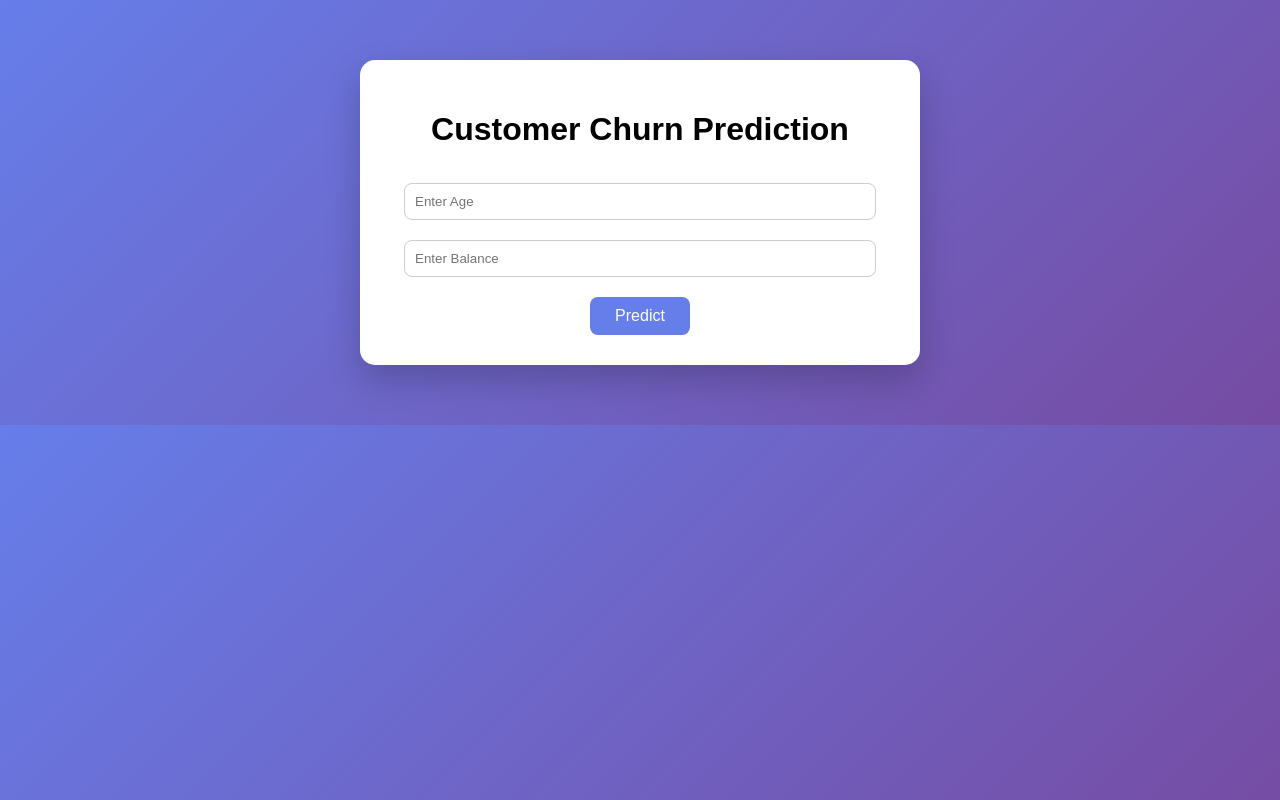
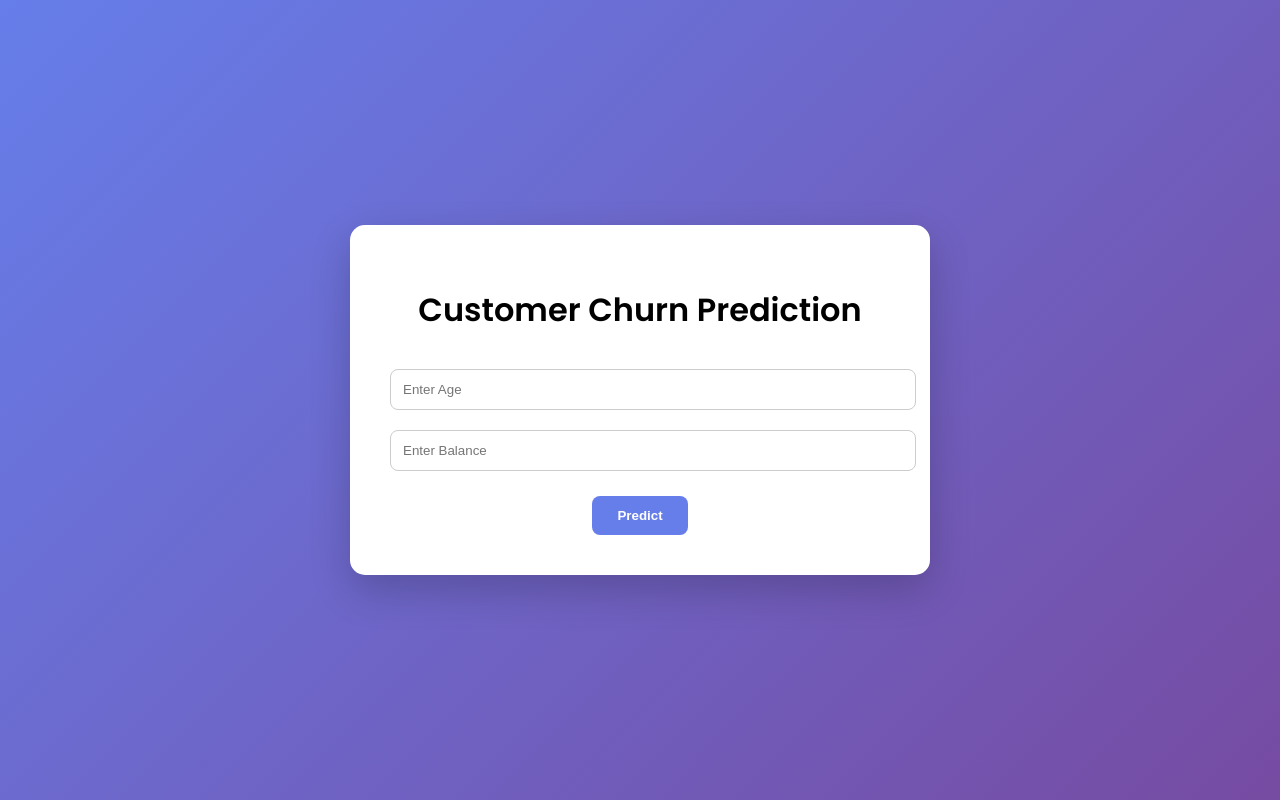
Before and after one commit to sonybanoth24-dotcom/customer-churn-django, a Django app: template templates/users/predict.html in a window 1280 px wide. Run offline with Django 5.2, Linux system fonts and the light colour scheme; the template is opened without the code that fills it, so the values that code supplies are empty; parts of the project's set-up code (start-up, migrations or seed data) failed here and were passed over.

Commit message:
Added premium Chart.js graph

```diff
--- a/templates/users/predict.html
+++ b/templates/users/predict.html
@@ -1,25 +1,32 @@
+{% load static %}
 <!DOCTYPE html>
 <html>
 <head>
     <title>Customer Churn Prediction</title>
 
+    <!-- Google Font -->
+    <link href="https://fonts.googleapis.com/css2?family=Poppins:wght@400;600&display=swap" rel="stylesheet">
+
+    <!-- Chart.js CDN -->
     <script src="https://cdn.jsdelivr.net/npm/chart.js"></script>
 
     <style>
         body {
-            font-family: Arial, sans-serif;
+            font-family: 'Poppins', sans-serif;
             background: linear-gradient(135deg, #667eea, #764ba2);
+            display: flex;
+            justify-content: center;
+            align-items: center;
+            height: 100vh;
             margin: 0;
-            padding: 0;
         }
 
-        .container {
+        .card {
+            background: white;
+            padding: 40px;
             width: 500px;
-            margin: 60px auto;
-            background: white;
-            padding: 30px;
             border-radius: 15px;
-            box-shadow: 0 15px 35px rgba(0,0,0,0.2);
+            box-shadow: 0 15px 40px rgba(0,0,0,0.2);
             text-align: center;
         }
 
@@ -28,8 +35,8 @@
         }
 
         input {
-            width: 90%;
-            padding: 10px;
+            width: 100%;
+            padding: 12px;
             margin: 10px 0;
             border-radius: 8px;
             border: 1px solid #ccc;
@@ -38,12 +45,12 @@
         button {
             background: #667eea;
             color: white;
-            padding: 10px 25px;
+            padding: 12px 25px;
             border: none;
             border-radius: 8px;
             cursor: pointer;
-            font-size: 16px;
-            margin-top: 10px;
+            margin-top: 15px;
+            font-weight: 600;
         }
 
         button:hover {
@@ -52,78 +59,62 @@
 
         .result {
             margin-top: 20px;
-            padding: 12px;
-            border-radius: 8px;
-            font-weight: bold;
-        }
-
-        .stay {
-            background: #d4edda;
-            color: #155724;
-        }
-
-        .churn {
-            background: #f8d7da;
-            color: #721c24;
+            font-weight: 600;
+            font-size: 18px;
         }
 
         canvas {
-            margin-top: 30px;
+            margin-top: 25px;
         }
     </style>
 </head>
-
 <body>
 
-<div class="container">
+<div class="card">
     <h1>Customer Churn Prediction</h1>
 
     <form method="POST">
         {% csrf_token %}
         <input type="number" name="age" placeholder="Enter Age" required>
         <input type="number" name="balance" placeholder="Enter Balance" required>
-        <br>
         <button type="submit">Predict</button>
     </form>
 
     {% if prediction %}
-        <div class="result {% if churn_value == 0 %}stay{% else %}churn{% endif %}">
+        <div class="result">
             {{ prediction }}
         </div>
 
         <canvas id="churnChart"></canvas>
 
         <script>
-            const churnValue = {{ churn_value|default:0 }};
-            const probability = churnValue === 1 ? 80 : 20;
-
             const ctx = document.getElementById('churnChart');
 
             new Chart(ctx, {
                 type: 'bar',
                 data: {
-                    labels: ['Churn Probability'],
+                    labels: ['Stay', 'Churn'],
                     datasets: [{
-                        label: 'Risk %',
-                        data: [probability],
-                        backgroundColor: churnValue === 1 ? '#dc3545' : '#28a745'
+                        label: 'Prediction Probability',
+                        data: [{{ stay_prob }}, {{ churn_prob }}],
+                        borderWidth: 1
                     }]
                 },
                 options: {
+                    responsive: true,
                     animation: {
                         duration: 1500
                     },
                     scales: {
                         y: {
                             beginAtZero: true,
-                            max: 100
+                            max: 1
                         }
                     }
                 }
             });
         </script>
     {% endif %}
-
 </div>
 
 </body>
```
Also changed, not shown: users/views.py (+21 -57 lines).
